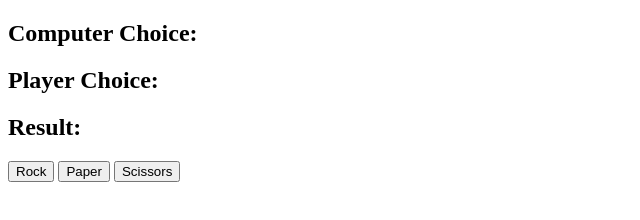
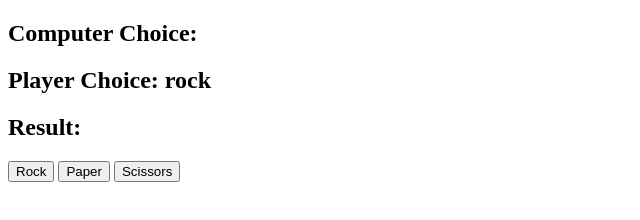
Before and after one commit to Mattrix01/Rock-Paper-Scissors, a plain HTML site: page index.html in a window 1280 px wide. Both pictures are taken after a click on the button "Rock". Shown: the full height of the page, 0-640 px from the left. Drawn offline with Linux system fonts and the light colour scheme.

Commit message:
JS click runs function event to display choice

```diff
--- a/app.js
+++ b/app.js
@@ -0,0 +1,13 @@
+const computerChoiceDisplay = document.getElementById("computer-choice");
+const userChoiceDisplay = document.getElementById("user-choice");
+const resultDisplay = document.getElementById("result");
+const possibleChoices = document.querySelectorAll("button");
+let userChoice;
+
+possibleChoices.forEach((possibleChoice) =>
+  possibleChoice.addEventListener("click", (e) => {
+    userChoice = e.target.id;
+    userChoiceDisplay.innerHTML = userChoice;
+  })
+);
+// time in: 9 mins
```
Also changed, not shown: index.html (+3 -3 lines).
